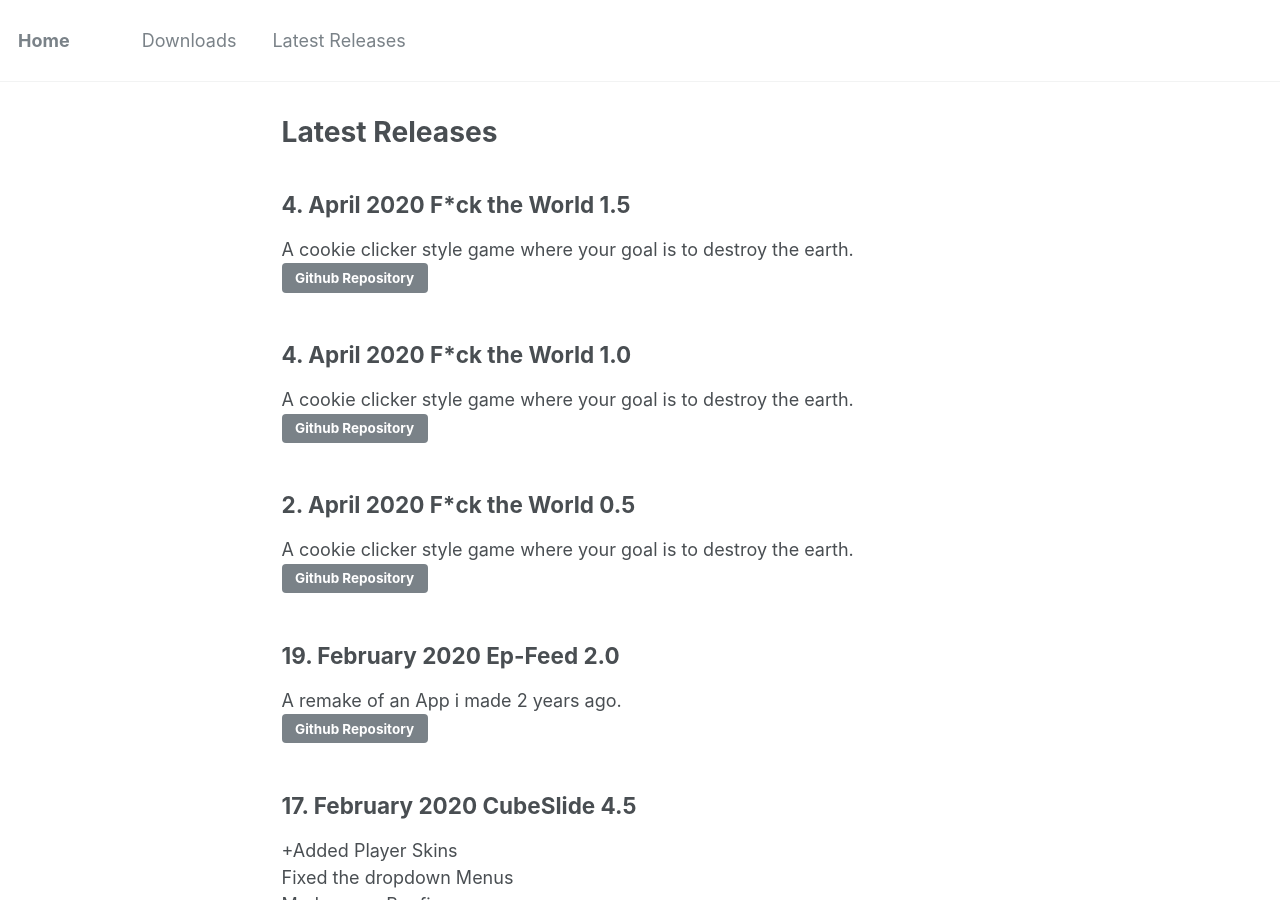
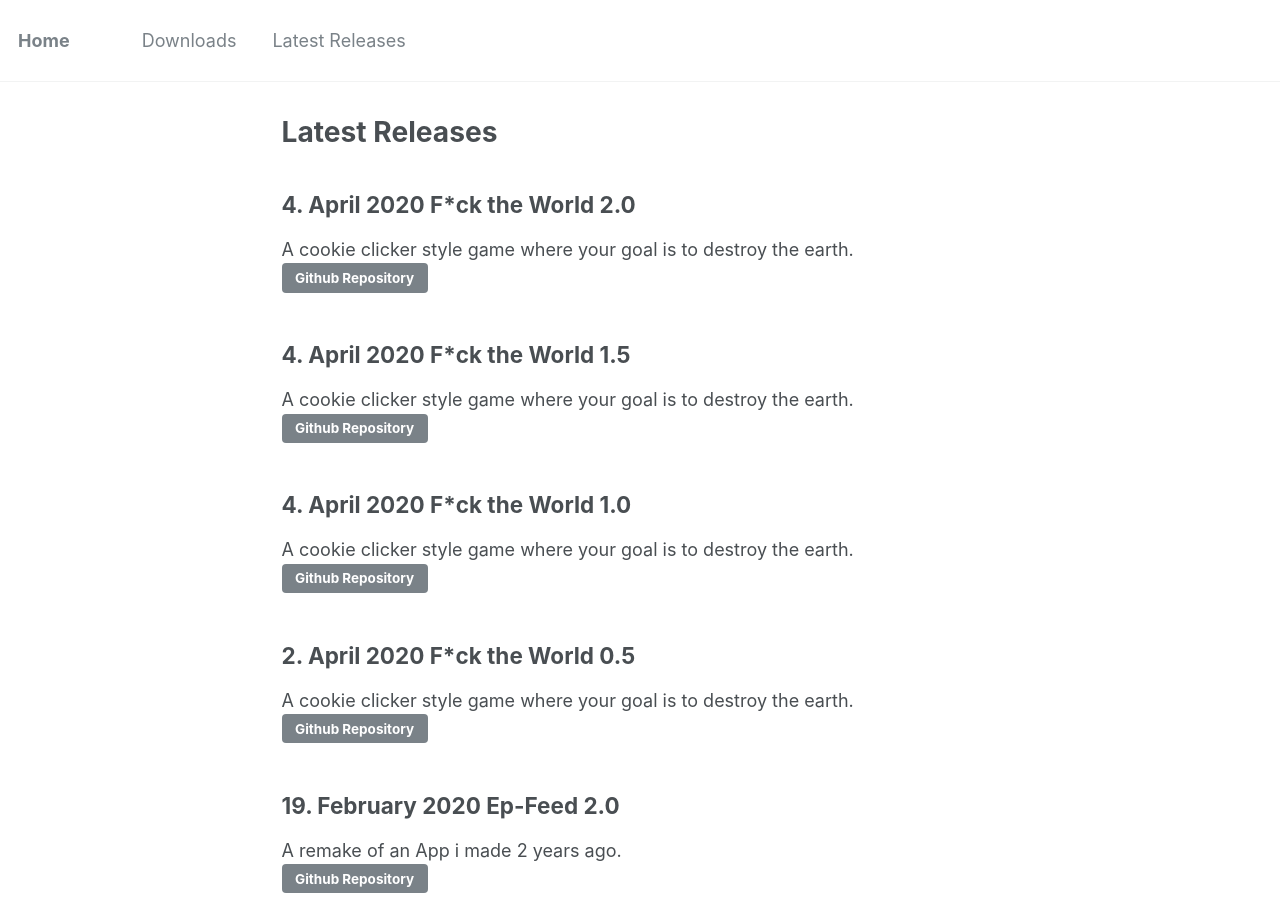
Before and after one commit to Janik313/janik313.github.io, a Jekyll site: the page built from _pages/releases.md, in a window 1280 px wide and 900 px high. Built offline with Jekyll 4.4.1, drawn with Linux system fonts in a browser that asks for light colours.

Commit message:
Update releases.md

```diff
--- a/_pages/releases.md
+++ b/_pages/releases.md
@@ -15,6 +15,10 @@
   gtag('config', 'UA-157295670-1');
 </script>
 </head>
+
+<h2>4. April 2020 F*ck the World 2.0 </h2>
+A cookie clicker style game where your goal is to destroy the earth.
+<br><button onclick="window.location.href='https://github.com/Janik313/FuckTheWorld'" class="btn">Github Repository</button>
 
 <h2>4. April 2020 F*ck the World 1.5 </h2>
 A cookie clicker style game where your goal is to destroy the earth.
```
